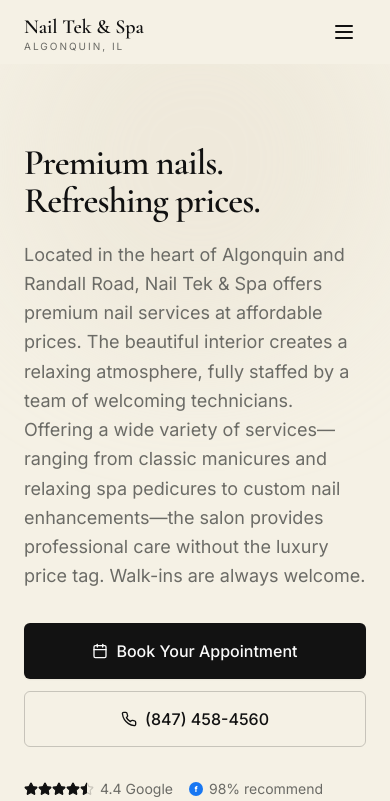
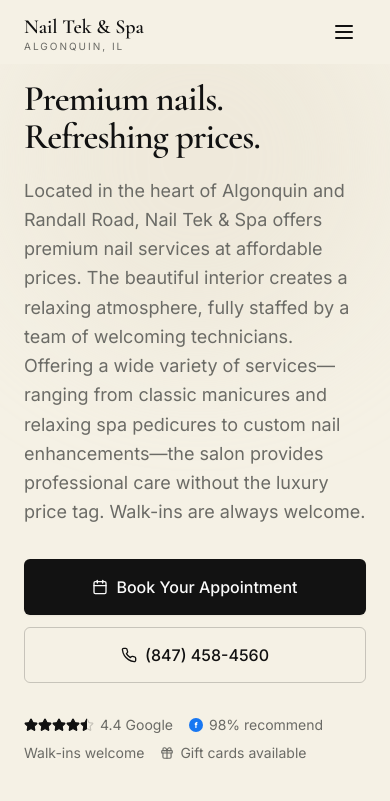
Before and after one commit to Dilpickl/nail-tek-and-spa, a Next.js app: page / in a window 390 px wide. Shown: the top 801 px of the page. Built offline with nearby package versions, Linux system fonts and the light colour scheme.

Commit message:
Tighten mobile hero top spacing
Reduce the large gap above the Premium nails headline on phone so
content sits closer to the header; keep desktop padding unchanged.

Co-authored-by: Dilpickl <Dilpickl@users.noreply.github.com>

```diff
--- a/components/sections/Hero.tsx
+++ b/components/sections/Hero.tsx
@@ -76,7 +76,7 @@ export function Hero() {
         <div className="absolute bottom-0 left-0 h-72 w-72 rounded-full bg-secondary/50 blur-3xl" />
       </div>
 
-      <div className="container grid items-center gap-12 py-20 md:py-28 lg:grid-cols-2 lg:gap-8">
+      <div className="container grid items-center gap-10 pt-4 pb-14 sm:gap-12 md:py-28 lg:grid-cols-2 lg:gap-8">
         <div>
           <motion.h1
             {...fadeUp()}
```
